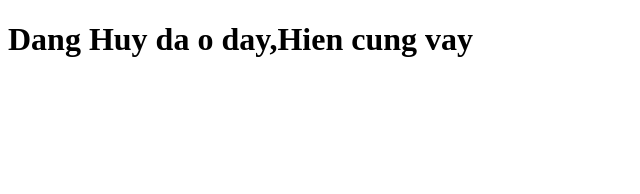
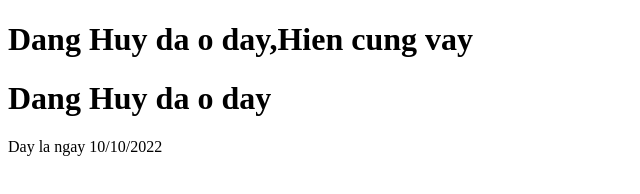
Before and after one commit to maidanghuy/TEST_GIT, a plain HTML site: page index.html in a window 1280 px wide. Shown: the whole page, without its empty margins (0-640 px from the left). Drawn offline with Linux system fonts and the light colour scheme.

Commit message:
Huy da giai quyet conflig

```diff
--- a/index.html
+++ b/index.html
@@ -11,6 +11,8 @@
     <h1>Dang Huy da o day,Hien cung vay</h1>
 
 
+    <h1>Dang Huy da o day</h1>
+    <p>Day la ngay 10/10/2022</p>
 </body>
 
 </html>
```
